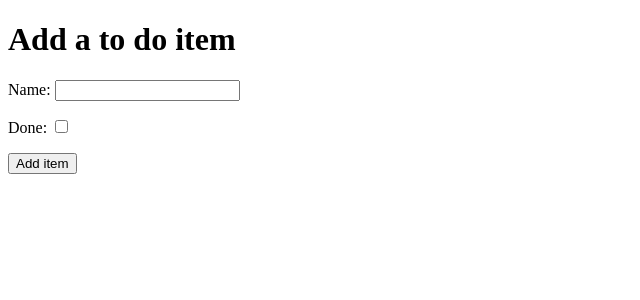
After one commit to struk49/hello-django-first, a Django app: page /add in a window 1280 px wide. The commit adds this page. Shown: the top 300 px of the page, without its empty margins (0-640 px from the left). Run offline with Django 3.2, Linux system fonts and the light colour scheme.

Commit message:
added form and add item function to app

```diff
--- a/django_todo/settings.py
+++ b/django_todo/settings.py
@@ -25,7 +25,7 @@ SECRET_KEY = 'django-insecure-fii6%1g=wnnx0k9kjuo4fgemilx(di(a=q11^a6p$i1b0j$i=y
 # SECURITY WARNING: don't run with debug turned on in production!
 DEBUG = True
 
-ALLOWED_HOSTS = ['8000-struk49-hellodjangofirs-2ht9p03z1rj.ws-eu104.gitpod.io']
+ALLOWED_HOSTS = ['8000-struk49-hellodjangofirs-w3vqmo3mpol.ws-eu104.gitpod.io']
 
 
 # Application definition
--- a/django_todo/urls.py
+++ b/django_todo/urls.py
@@ -15,9 +15,10 @@ Including another URLconf
 """
 from django.contrib import admin
 from django.urls import path
-from todo.views import get_todo_list
+from todo.views import get_todo_list, add_item
 
 urlpatterns = [
     path('admin/', admin.site.urls),
-    path('', get_todo_list, name='get_todo_list')
+    path('', get_todo_list, name='get_todo_list'),
+    path('add', add_item, name='add')
 ]
--- /dev/null
+++ b/todo/templates/todo/add_item.html
@@ -0,0 +1,34 @@
+<!DOCTYPE html>
+<html lang="en">
+<head>
+    <meta charset="UTF-8">
+    <meta name="viewport" content="width=device-width, initial-scale=1.0">
+    <title>Document</title>
+</head>
+<body>
+    <h1>Add a to do item</h1>
+
+    <form method="POST" action="add">
+        {% csrf_token %}
+        <div>
+            <p>
+                <label form="id_name">Name: </label>
+                <input type="text" id="id_name" name="item_name">
+            </p>
+        </div>
+        <div>
+            <p>
+                <label form="id_dne">Done: </label>
+                <input type="checkbox" id="id_done" name="done">
+            </p>
+        </div>
+        <div>
+            <p>
+            <button type="submit">Add item</button>
+            </p>
+        </div>
+    </form>
+
+
+</body>
+</html>
--- a/todo/views.py
+++ b/todo/views.py
@@ -1,6 +1,21 @@
-from django.shortcuts import render
+from django.shortcuts import render, redirect
+from .models import Item
 # Create your views heree
 
 
 def get_todo_list(request):
-    return render(request, 'todo/todo_list.html')
+    items = Item.objects.all()
+    context = {
+        "items": items
+    }
+    return render(request, 'todo/todo_list.html', context)
+
+
+def add_item(request):
+    if request.method == "POST":
+        name = request.POST.get('item_name')
+        done = 'done' in request.POST
+        Item.objects.create(name=name, done=done)
+
+        return redirect('get_todo_list')
+    return render(request, 'todo/add_item.html')
```
Also changed, not shown: todo/templates/todo/todo_list.html (+15 -0 lines), db.sqlite3.
